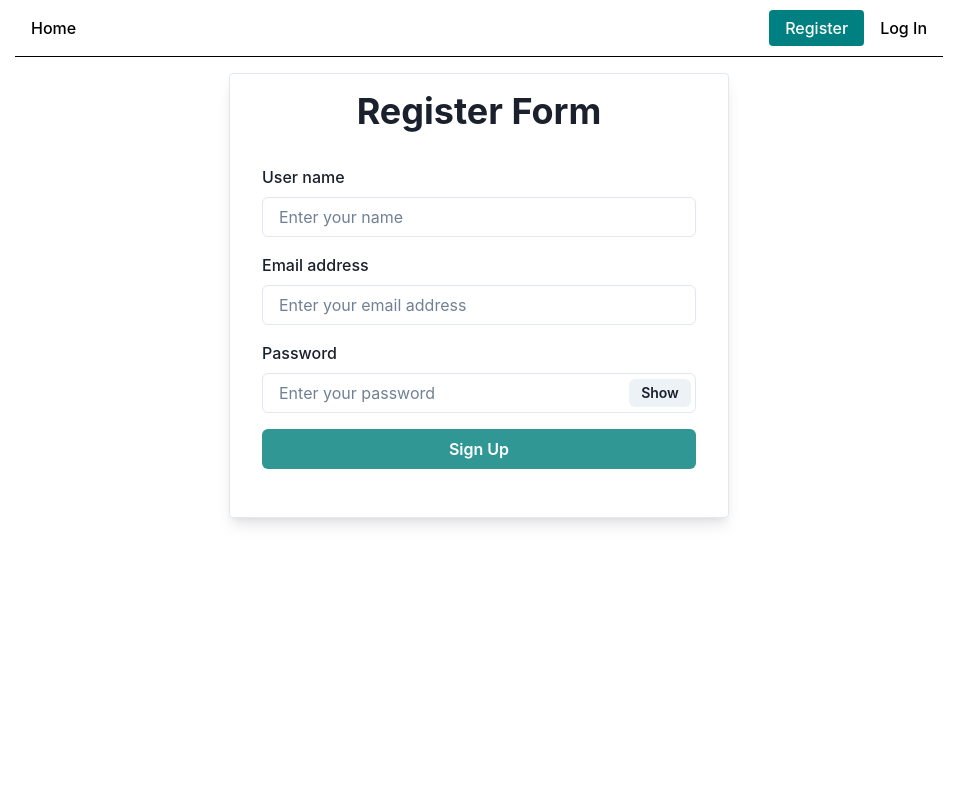
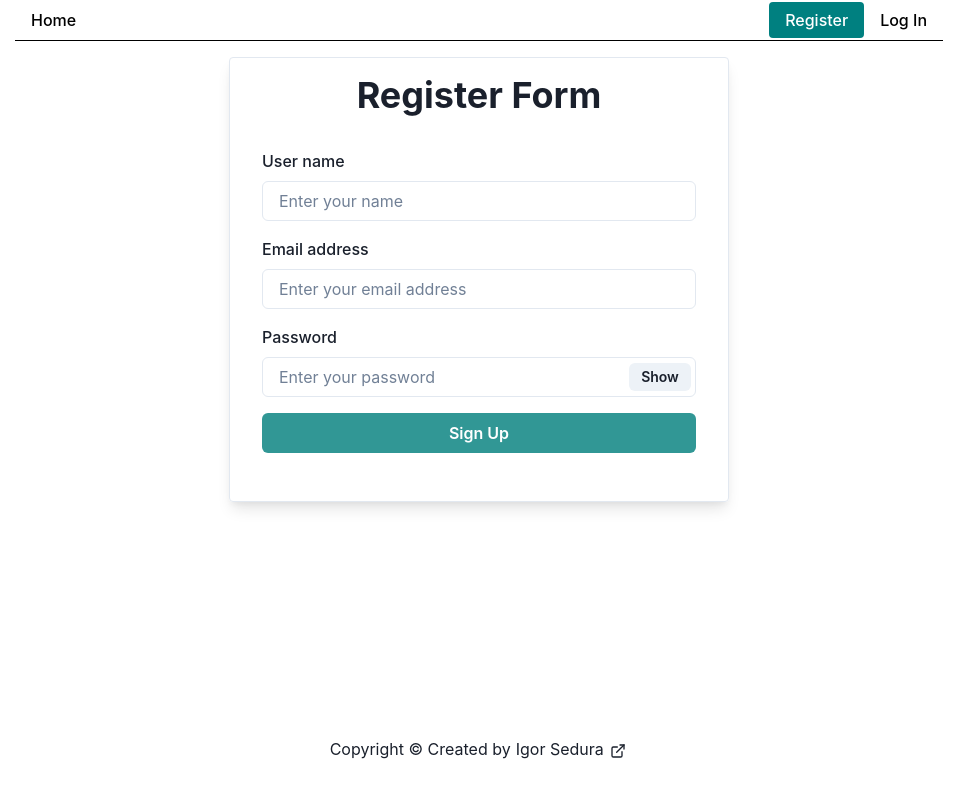
Before and after one commit to IgorSedura/goit-react-hw-08-phonebook, a React (Create React App) app: page /goit-react-hw-08-phonebook/register in a window 1280 px wide. Shown: the top 798 px of the page, without its empty margins (161-1118 px from the left). Built offline with nearby package versions, Linux system fonts and the light colour scheme.

Commit message:
hw8 Copyright

```diff
--- a/src/components/App.jsx
+++ b/src/components/App.jsx
@@ -9,6 +9,7 @@ import { current } from 'services/auth';
 
 import { Home } from 'Pages/Home/home';
 import useAuth from 'shared/useAuth';
+import { Copyright } from './Copyright/Copyright';
 
 const NavBar = lazy(() => import('./Navbars/NavBar'));
 const Contacts = lazy(() => import('./Contacts/Contacts'));
@@ -40,6 +41,7 @@ export const App = () => {
             </Route>
           </Routes>
         </Suspense>
+        <Copyright />
       </Container>
     )
   );
--- a/src/components/Contacts/ConatactsStyles.js
+++ b/src/components/Contacts/ConatactsStyles.js
@@ -5,9 +5,11 @@ export const Container = styled.div`
   flex-direction: row;
   align-items: baseline;
   justify-content: space-around;
+  height: 600px;
   @media (max-width: 768px) {
     flex-direction: column;
     align-items: center;
+    margin-bottom: 180px;
   }
 `;
 
--- /dev/null
+++ b/src/components/Copyright/Copyright.jsx
@@ -0,0 +1,14 @@
+import { Link } from '@chakra-ui/react';
+import { ExternalLinkIcon } from '@chakra-ui/icons';
+import { Footer, Text } from './CopyrightStyles';
+
+export const Copyright = () => {
+  return (
+    <Footer>
+      <Text> Copyright © Created by </Text>
+      <Link color="inherit" href="https://github.com/IgorSedura">
+        Igor Sedura <ExternalLinkIcon mx="2px" />
+      </Link>
+    </Footer>
+  );
+};
--- /dev/null
+++ b/src/components/Copyright/CopyrightStyles.js
@@ -0,0 +1,10 @@
+import styled from 'styled-components';
+
+export const Footer = styled.footer`
+  display: flex;
+  justify-content: center;
+`;
+
+export const Text = styled.p`
+  margin-right: 5px;
+`;
--- a/src/components/LoginForm/loginForm.jsx
+++ b/src/components/LoginForm/loginForm.jsx
@@ -41,7 +41,7 @@ const LoginForm = ({ onSubmit }) => {
   return (
     <Flex
       alignItems="flex-start"
-      minHeight="100vh"
+      minHeight="85vh"
       width="full"
       align="center"
       justifyContent="center"
--- a/src/components/Navbars/NavBar.jsx
+++ b/src/components/Navbars/NavBar.jsx
@@ -1,4 +1,4 @@
-import { Header, Link, Text } from './NavBarStyles';
+import { Header, Link, Text, Div } from './NavBarStyles';
 
 import useAuth from '../../shared/useAuth';
 
@@ -15,29 +15,29 @@ const NavBar = () => {
   return (
     <Header>
       <nav>
-        <Link to="/"> Home</Link>
-
-        <div>
         {!isLogin && (
           <>
+            <div>
+              <Link to="/"> Home</Link>
+            </div>
+            <div>
               <Link to="/register" end>
                 Register
               </Link>
-
               <Link to="/login">Log In </Link>
+            </div>
           </>
         )}
-        </div>
+      </nav>
 
       {isLogin && (
-          <div>
+        <Div>
           <Text>
             Welcom <b>{name}</b>
           </Text>
           <Link onClick={onLogout}>Logout</Link>
-          </div>
+        </Div>
       )}
-      </nav>
     </Header>
   );
 };
--- a/src/components/Navbars/NavBarStyles.js
+++ b/src/components/Navbars/NavBarStyles.js
@@ -29,3 +29,9 @@ export const Link = styled(NavLink)`
     background-color: teal;
   }
 `;
+
+export const Div = styled.div`
+  display: flex;
+  align-items: center;
+  justify-content: flex-end;
+`;
--- a/src/components/RegisterForm/registerForm.jsx
+++ b/src/components/RegisterForm/registerForm.jsx
@@ -41,7 +41,7 @@ const RegisterForm = ({ onSubmit }) => {
   return (
     <Flex
       alignItems="flex-start"
-      minHeight="100vh"
+      minHeight="85vh"
       width="full"
       align="center"
       justifyContent="center"
```
Lines whose indentation alone changed are shown as unchanged.
